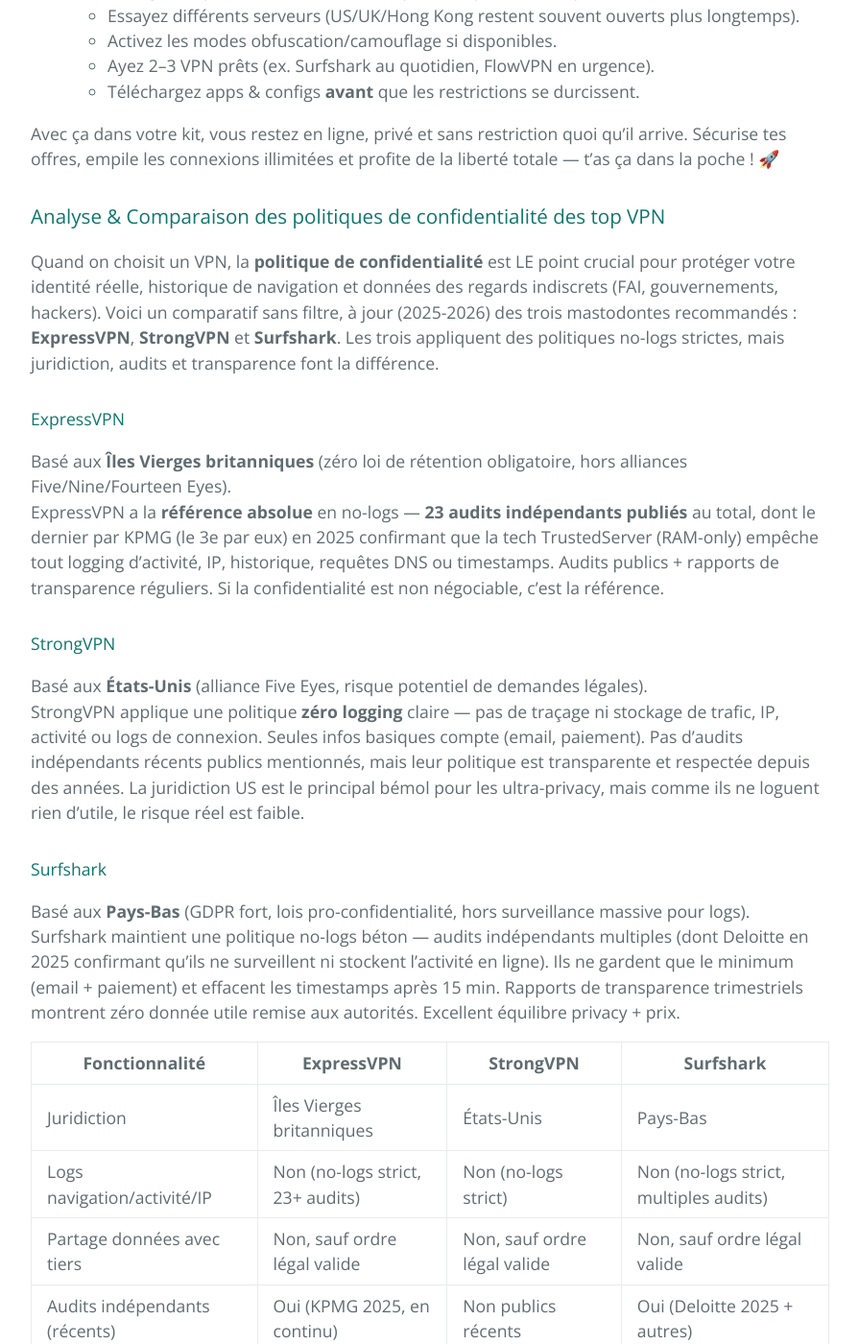
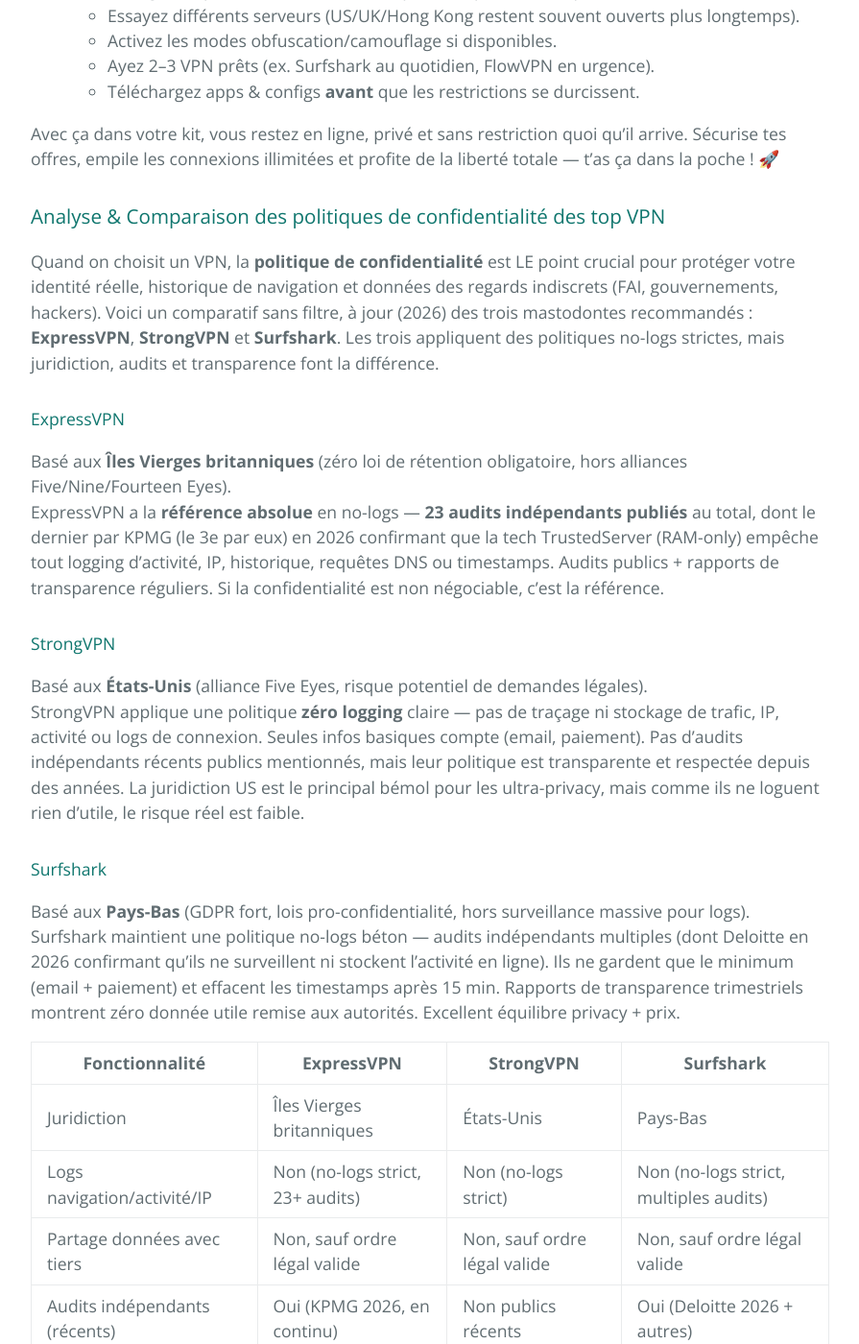
Before and after one commit to vpnclair-fr/vpnclair-fr.github.io, a Jekyll site: the page built from index.md, in a window 1280 px wide and 1400 px high, scrolled down 31380 px. Shown: the whole window at 96% size, without its empty margins (192-1087 px from the left). Built offline with Jekyll 4.4.1, drawn with Linux system fonts in a browser that asks for light colours; a style sheet for code colours, icons or effects is not loaded; some of the changed text lies outside the part shown.

Commit message:
Fr auto update (2026-02-24)

```diff
--- a/index.md
+++ b/index.md
@@ -359,7 +359,7 @@ Basé aux Îles Vierges britanniques (juridiction pro-confidentialité sans lois
 Basé aux États-Unis. Ils s’engagent aussi sur une politique **no-logs** pour l’activité et le trafic utilisateur. La juridiction US peut inquiéter à cause des potentielles demandes de données, mais StrongVPN affirme ne pas stocker de logs identifiants et ne se plie qu’aux ordres légaux valides (jamais problématique pour leurs utilisateurs en pratique).
 
 #### Surfshark
-Comme ExpressVPN, Surfshark est basé aux Pays-Bas (très favorable à la confidentialité, GDPR) et suit une politique **no-logs** stricte (auditée plusieurs fois indépendamment, dont par Deloitte en 2025). Ils ne collectent que le minimum (email, infos paiement) et ne loguent ni activité, ni IP, ni historique de navigation. Pas de partage avec des tiers sauf ordre judiciaire.
+Comme ExpressVPN, Surfshark est basé aux Pays-Bas (très favorable à la confidentialité, GDPR) et suit une politique **no-logs** stricte (auditée plusieurs fois indépendamment, dont par Deloitte en 2026). Ils ne collectent que le minimum (email, infos paiement) et ne loguent ni activité, ni IP, ni historique de navigation. Pas de partage avec des tiers sauf ordre judiciaire.
 
 | Fonctionnalité                   | ExpressVPN                     | StrongVPN                  | Surfshark                      |
 |----------------------------------|--------------------------------|----------------------------|--------------------------------|
@@ -535,11 +535,11 @@ Avec ça dans votre kit, vous restez en ligne, privé et sans restriction quoi q
 ### Analyse & Comparaison des politiques de confidentialité des top VPN
 <a name="privacy-policy-comparison-vpn-providers"></a>
 
-Quand on choisit un VPN, la **politique de confidentialité** est LE point crucial pour protéger votre identité réelle, historique de navigation et données des regards indiscrets (FAI, gouvernements, hackers). Voici un comparatif sans filtre, à jour (2025-2026) des trois mastodontes recommandés : **ExpressVPN**, **StrongVPN** et **Surfshark**. Les trois appliquent des politiques no-logs strictes, mais juridiction, audits et transparence font la différence.
+Quand on choisit un VPN, la **politique de confidentialité** est LE point crucial pour protéger votre identité réelle, historique de navigation et données des regards indiscrets (FAI, gouvernements, hackers). Voici un comparatif sans filtre, à jour (2026) des trois mastodontes recommandés : **ExpressVPN**, **StrongVPN** et **Surfshark**. Les trois appliquent des politiques no-logs strictes, mais juridiction, audits et transparence font la différence.
 
 #### ExpressVPN
 Basé aux **Îles Vierges britanniques** (zéro loi de rétention obligatoire, hors alliances Five/Nine/Fourteen Eyes).
-ExpressVPN a la **référence absolue** en no-logs — **23 audits indépendants publiés** au total, dont le dernier par KPMG (le 3e par eux) en 2025 confirmant que la tech TrustedServer (RAM-only) empêche tout logging d’activité, IP, historique, requêtes DNS ou timestamps. Audits publics + rapports de transparence réguliers. Si la confidentialité est non négociable, c’est la référence.
+ExpressVPN a la **référence absolue** en no-logs — **23 audits indépendants publiés** au total, dont le dernier par KPMG (le 3e par eux) en 2026 confirmant que la tech TrustedServer (RAM-only) empêche tout logging d’activité, IP, historique, requêtes DNS ou timestamps. Audits publics + rapports de transparence réguliers. Si la confidentialité est non négociable, c’est la référence.
 
 #### StrongVPN
 Basé aux **États-Unis** (alliance Five Eyes, risque potentiel de demandes légales).
@@ -547,14 +547,14 @@ StrongVPN applique une politique **zéro logging** claire — pas de traçage ni
 
 #### Surfshark
 Basé aux **Pays-Bas** (GDPR fort, lois pro-confidentialité, hors surveillance massive pour logs).
-Surfshark maintient une politique no-logs béton — audits indépendants multiples (dont Deloitte en 2025 confirmant qu’ils ne surveillent ni stockent l’activité en ligne). Ils ne gardent que le minimum (email + paiement) et effacent les timestamps après 15 min. Rapports de transparence trimestriels montrent zéro donnée utile remise aux autorités. Excellent équilibre privacy + prix.
+Surfshark maintient une politique no-logs béton — audits indépendants multiples (dont Deloitte en 2026 confirmant qu’ils ne surveillent ni stockent l’activité en ligne). Ils ne gardent que le minimum (email + paiement) et effacent les timestamps après 15 min. Rapports de transparence trimestriels montrent zéro donnée utile remise aux autorités. Excellent équilibre privacy + prix.
 
 | Fonctionnalité                   | ExpressVPN                              | StrongVPN                           | Surfshark                               |
 |----------------------------------|-----------------------------------------|-------------------------------------|-----------------------------------------|
 | Juridiction                      | Îles Vierges britanniques               | États-Unis                          | Pays-Bas                                |
 | Logs navigation/activité/IP      | Non (no-logs strict, 23+ audits)        | Non (no-logs strict)                | Non (no-logs strict, multiples audits)  |
 | Partage données avec tiers       | Non, sauf ordre légal valide            | Non, sauf ordre légal valide        | Non, sauf ordre légal valide            |
-| Audits indépendants (récents)    | Oui (KPMG 2025, en continu)             | Non publics récents                 | Oui (Deloitte 2025 + autres)            |
+| Audits indépendants (récents)    | Oui (KPMG 2026, en continu)             | Non publics récents                 | Oui (Deloitte 2026 + autres)            |
 | Rapports de transparence         | Oui (réguliers)                         | Non                                 | Oui (trimestriels)                      |
 
 **En résumé** : Les trois protègent très bien. Pour la juridiction la plus friendly + audits massifs, ExpressVPN ou Surfshark. StrongVPN reste fiable et économique si le prix prime. Vérifie toujours la politique actuelle sur leur site pour les détails complets.
@@ -1701,7 +1701,7 @@ Les ordinateurs quantiques (qubits, superposition, intrication) peuvent exécute
 En 2026, les quantiques actuels sont loin de casser RSA 2048 bits — mais les attaques « harvest now, decrypt later » (récolter maintenant, déchiffrer plus tard) sont une vraie menace.
 
 #### Cryptographie post-quantique (PQC) & Crypto quantique
-- **Algorithmes post-quantiques** : Standardisés NIST 2024–2025 (Kyber, Dilithium, Falcon, SPHINCS+) — basés lattice, hash, codes, résistants quantiques. Beaucoup VPN migrent déjà.
+- **Algorithmes post-quantiques** : Standardisés NIST 2024–2026 (Kyber, Dilithium, Falcon, SPHINCS+) — basés lattice, hash, codes, résistants quantiques. Beaucoup VPN migrent déjà.
 - **Distribution clés quantiques (QKD)** : Utilise principes quantiques (incertitude Heisenberg, intrication) pour détecter écoute. Théoriquement incassable — clés distribuées via photons sur fibre/satellite. Déployé en pilotes Chine/EU ; futurs VPN pourraient intégrer QKD.
 
 **Perspectives** : Menaces quantiques arrivent — défenses aussi. Les VPN premium adoptent hybrides PQC dès maintenant. La course est lancée.
```
Also changed, not shown: other parts of index.md (+5 -5 lines), Readme.md, image/speed_test/vpn_connection_disney.png, image/speed_test/vpn_connection_netflix.png, image/speed_test/vpn_connection_ratio.png, image/speed_test/vpn_speed_test_combined.png.
